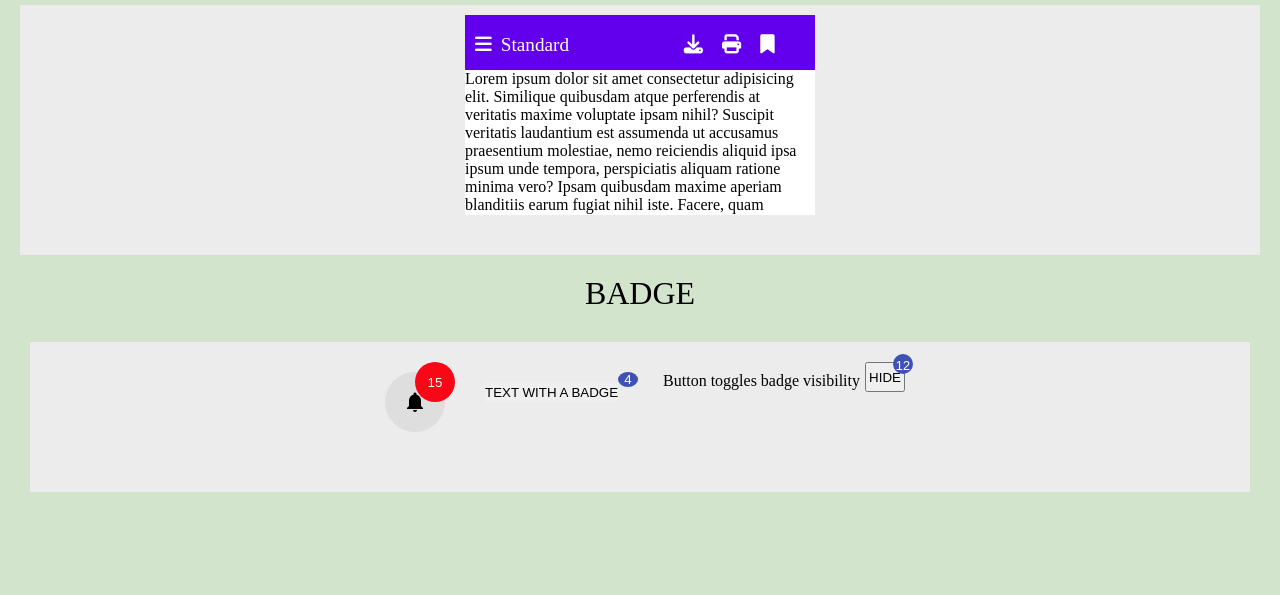
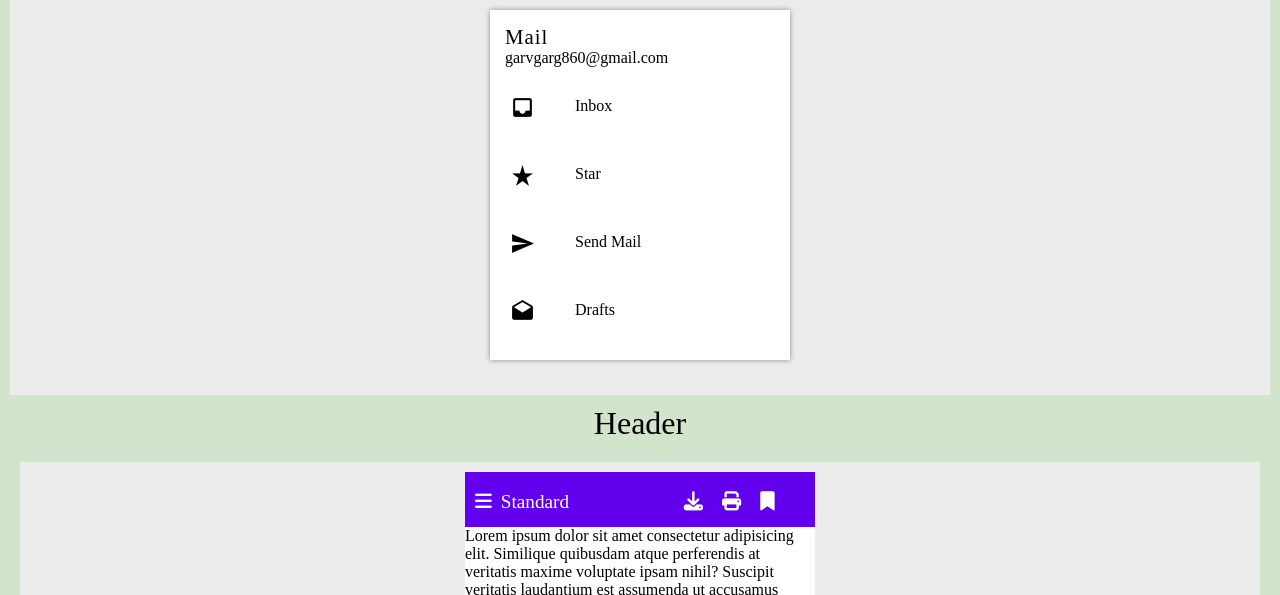
Before and after one commit to GarvG/week_2_assignment, a plain HTML site: page index.html in a window 1280 px wide. Shown: the part 646-1241 px from the top of the page. Before the commit the page ends 1168 px from the top, so only its background shows below. Drawn offline with Linux system fonts and the light colour scheme.

Commit message:
completed:drawer

```diff
--- a/index.html
+++ b/index.html
@@ -94,6 +94,58 @@
 
     </div>
 
+    <h2>
+        DRAWER
+
+    </h2>
+
+    <div class="drawer-container">
+
+        <div class="drawer-box">
+            <h5>
+                Mail
+            </h5>
+            <small>garvgarg860@gmail.com</small>
+
+        <div class="drawer-content">
+            <span class="material-icons icons-drawer" >
+                inbox
+                </span>
+            <span class="icons-title"> Inbox</span>
+        </div>
+
+        <div class="drawer-content">
+            <span class="material-icons icons-drawer">
+                star_rate
+                </span>
+            <span class="icons-title"> Star</span>
+        </div>
+
+        <div class="drawer-content">
+            <span class="material-icons icons-drawer">
+                send
+                </span>
+            <span class="icons-title"> Send Mail </span>
+        </div>
+
+        <div class="drawer-content">
+            <span class="material-icons icons-drawer">
+                drafts
+                </span>
+            <span class="icons-title"> Drafts </span>
+        </div>
+
+    </div>
+
+
+
+
+
+
+    </div>
+
+
+
     <h2> Header </h2>
 
     <div class="header-container">
--- a/styles.css
+++ b/styles.css
@@ -146,6 +146,75 @@ overflow: hidden;
 {
     cursor: pointer;
     margin: 2px 5px;
+}
+/*
+Drawer
+
+*/
+.drawer-container
+{
+    width: auto;
+    margin: 10px;
+    height:400px;
+    background-color: var(--containercolor);
+    display: flex;
+    justify-content: center;
+
+}
+
+.drawer-box
+{
+    margin: 15px 0px;
+    height: 350px;
+    width: 300px;
+    background-color: white;
+    color: black;
+    box-shadow: 0px 0px 5px #888888;
+
+}
+.drawer-box h5
+{
+    padding: 15px 0px 0px 15px;
+    font-size: 1.3rem;
+    letter-spacing: 1px;
+    font-weight: 500;
+}
+
+.drawer-box small
+{
+    padding: 10px 0px 0px 15px;
+    font-size: 1rem;
+}
+.drawer-box .icons-drawer{
+    margin: 18px 40px 15px 10px;
+    font-size: 25px;
+}
+.icons-title
+{
+    font-size: 1rem;
+    font-weight: 500;
+
+}
+.drawer-content
+{
+    display: flex;
+    align-items: center;
+    margin: 10px;
+}
+
+
+.drawer-content:hover
+{
+    /* margin:10px; */
+    background-color: #EAEAEA;
+    cursor: pointer;
+    transform: scale(1.03);
+    border-radius: 10%;
+}
+.drawer-content:active
+{
+    color: #6200ee;
+
 }
 
 
```
